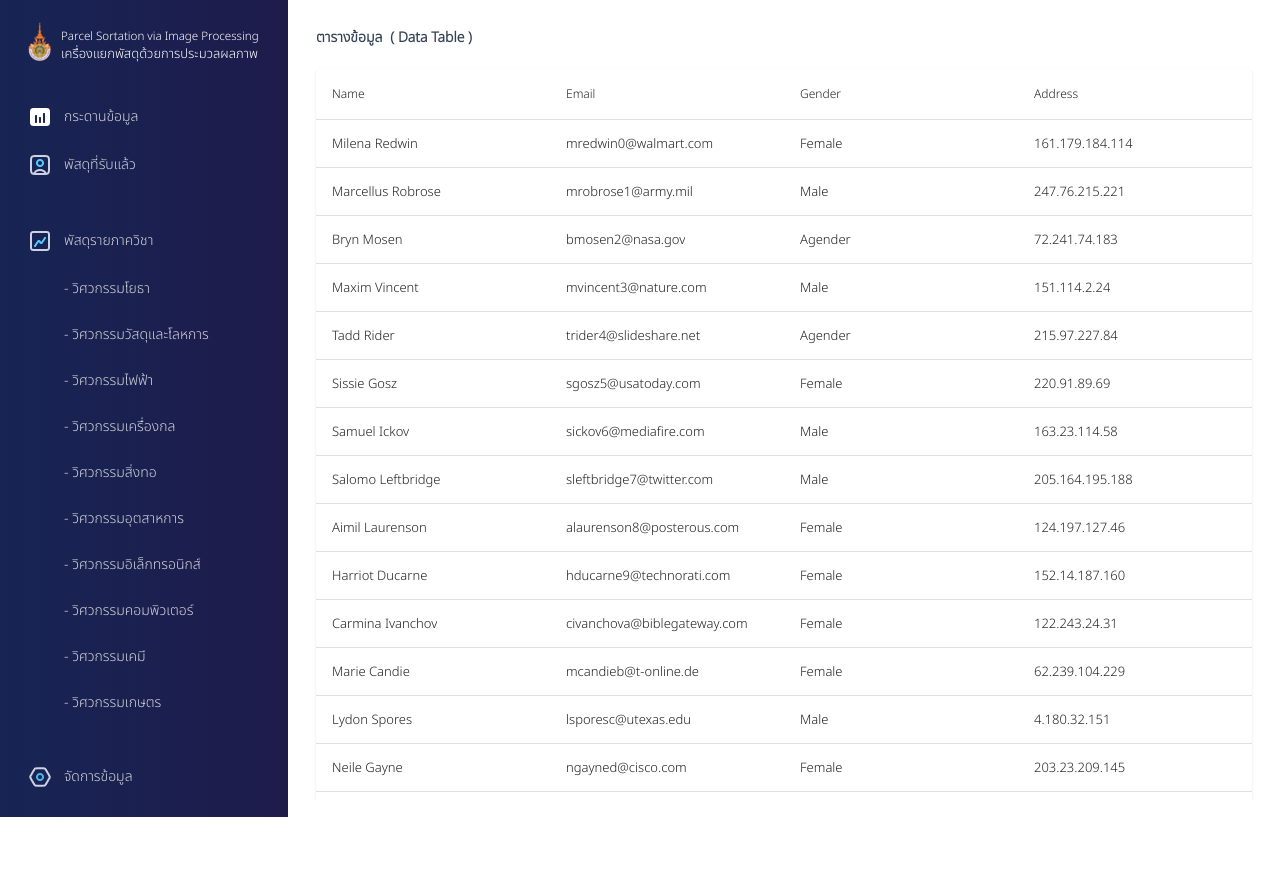
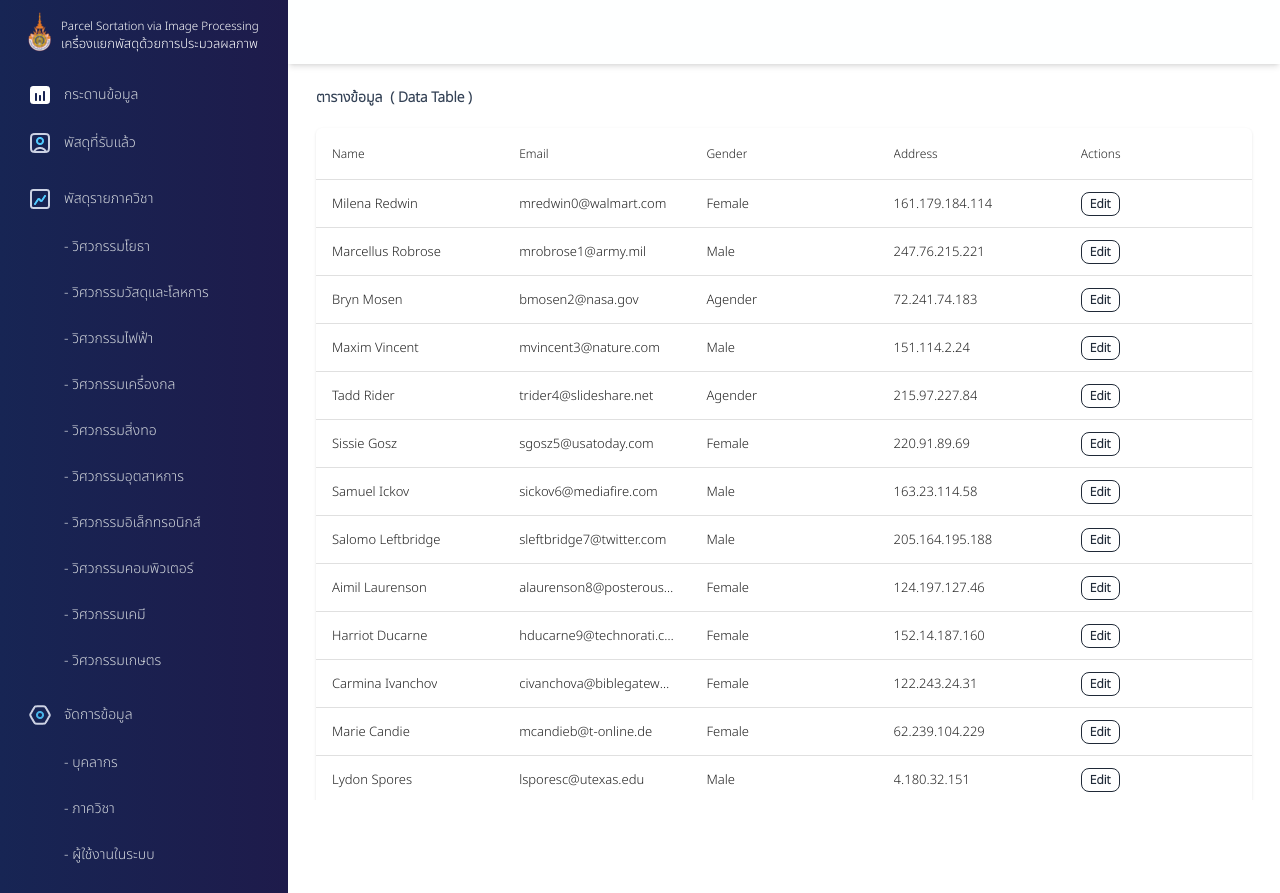
Before and after one commit to PCL-TUM/PSIP_WebApp, a React (Vite) app: page /datatable in a window 1280 px wide. Before the commit the page ends 817 px from the top, so only its background shows below. Built offline with nearby package versions, Linux system fonts and the light colour scheme.

Commit message:
Update: navber stick / Add: file jsx for Meangement Components

```diff
--- a/src/App.jsx
+++ b/src/App.jsx
@@ -39,11 +39,17 @@ function App() {
     {id:10 , link:"/", name: "วิศวกรรมเกษตร"},
   ];
 
+  const Meangement = [
+    {id:1 , link:"/", name: "บุคลากร"},
+    {id:2 , link:"/", name: "ภาควิชา"},
+    {id:3 , link:"/", name: "ผู้ใช้งานในระบบ"},
+  ];
+
   const Menus = [
     { title: "กระดานข้อมูล", link:"/", src: imgChart_fill },
     { title: "พัสดุที่รับแล้ว", link:"/datatable", src: imgChart },
-    { title: "พัสดุรายภาควิชา", src: imgUser, gap: true },
-    { title: "จัดการข้อมูล ", src: imgSetting, gap: true },
+    { title: "พัสดุรายภาควิชา", src: imgUser,  },
+    { title: "จัดการข้อมูล ", src: imgSetting,  },
     // { title: "Search", src: imgSearch },
     // { title: "Analytics", src: imgChart },
     // { title: "Files ", src: imgFolder, gap: true },
@@ -54,10 +60,10 @@ function App() {
     <>
       <BrowserRouter>
         <div className="flex">
-          <div className={`${ open ? "w-72" : "w-20"} bg-gradient-to-r from-blue-950 to-indigo-950 h-auto p-5 relative duration-300`}>
+          <div className={`${ open ? "w-72" : "w-20"} bg-gradient-to-r from-blue-950 to-indigo-950 h-auto p-5 pt-2.5 relative duration-300`}>
             {/* <img
               src={imgControl}
-              className={`${ !open && "rotate-180" } absolute cursor-pointer duration-500 -right-3 top-[30px] w-7 border-dark-purple border-1 rounded-full`}
+              className={`${ !open && "rotate-180" } absolute cursor-pointer duration-500 -right-3 top-[20px] w-7 border-dark-purple border-1 rounded-full shadow-lg`}
               onClick={() => setOpen(!open)}
             /> */}
             <NavLink to="/">
@@ -81,20 +87,20 @@ function App() {
                 </h1>
               </div>
             </NavLink>
-            <ul className="pt-6">
-              <li className="flex rounded-md cursor-pointer hover:bg-light-white text-gray-300 text-sm text-nowrap items-center gap-x-4 mt-2 bg-light-white ">
+            <ul className="pt-3">
+              <li className="flex rounded-md cursor-pointer hover:bg-light-white text-gray-300 text-sm text-nowrap items-center gap-x-4 mt-2 ">
                 <NavLink to="/" className="flex hover:bg-neutral-900/40 w-full rounded-md p-2 active">
                   <img src={imgChart_fill} />
                     <span className={`${ !open && "hidden" } origin-left duration-200 ps-3 pt-0.5`}>กระดานข้อมูล</span>
                 </NavLink>
               </li>
-              <li className="flex rounded-md cursor-pointer hover:bg-light-white text-gray-300 text-sm text-nowrap items-center gap-x-4 mt-2 false ">
+              <li className="flex rounded-md cursor-pointer hover:bg-light-white text-gray-300 text-sm text-nowrap items-center gap-x-4 mt-2 ">
                 <NavLink to="/datatable" className="flex hover:bg-neutral-900/40 w-full rounded-md p-2">
                   <img src={imgUser} />
                     <span className={`${ !open && "hidden" } origin-left duration-200 ps-3 pt-0.5`}>พัสดุที่รับแล้ว</span>
                 </NavLink>
               </li>
-              <li className="flex rounded-md text-gray-300 text-sm text-nowrap items-center gap-x-4 mt-9 false ">
+              <li className="flex rounded-md text-gray-300 text-sm text-nowrap items-center gap-x-4 mt-4 ">
                 <div className="flex w-full rounded-md p-2 ">
                   <img src={imgChart} />
                     <span className={`${ !open && "hidden" } origin-left duration-200 ps-3 pt-0.5`}>พัสดุรายภาควิชา</span>
@@ -105,7 +111,7 @@ function App() {
                 <li
                   key={index}
                   className={`flex rounded-md cursor-pointer hover:bg-light-white text-gray-300 text-sm text-nowrap items-center gap-x-4
-                  ${Departments.gap ? "mt-9" : "mt-2"} ${ index === 0 && "bg-light-white" } `}
+                  ${Departments.gap ? "mt-4" : "mt-2"} ${ index === 0 && "bg-light-white" } `}
                 >
                   <NavLink
                     to={Departments.link}
@@ -119,12 +125,31 @@ function App() {
                 </li>
               ))}
 
-              <li className="flex rounded-md cursor-pointer hover:bg-light-white text-gray-300 text-sm text-nowrap items-center gap-x-4 mt-9 false ">
-                <a aria-current="page" className="flex hover:bg-neutral-900/40 w-full rounded-md p-2 active" href="/">
+              <li className="flex rounded-md cursor-pointer hover:bg-light-white text-gray-300 text-sm text-nowrap items-center gap-x-4 mt-4 ">
+                <a aria-current="page" className="flex w-full rounded-md p-2" href="/">
                   <img src={imgSetting} />
                     <span className={`${ !open && "hidden" } origin-left duration-200 ps-3 pt-0.5`}>จัดการข้อมูล </span>
                 </a>
               </li>
+
+              {Meangement.map((Meangement, index) => (
+                <li
+                  key={index}
+                  className={`flex rounded-md cursor-pointer hover:bg-light-white text-gray-300 text-sm text-nowrap items-center gap-x-4
+                  ${Meangement.gap ? "mt-4" : "mt-2"} ${ index === 0 && "bg-light-white" } `}
+                >
+                  <NavLink
+                    to={Meangement.link}
+                    className="flex hover:bg-neutral-900/40 w-full rounded-md p-2"
+                  >
+                    {/* <img src={Meangement.src} /> */}
+                    <span className={`${ !open && "hidden" } origin-left duration-200 ps-9 pt-0.5`}>
+                      - {Meangement.name}
+                    </span>
+                  </NavLink>
+                </li>
+              ))}
+
             </ul>
             {/* <ul className="pt-6">
 
@@ -132,7 +157,7 @@ function App() {
                 <li
                   key={index}
                   className={`flex rounded-md cursor-pointer hover:bg-light-white text-gray-300 text-sm text-nowrap items-center gap-x-4
-                  ${Menu.gap ? "mt-9" : "mt-2"} ${ index === 0 && "bg-light-white" } `}
+                  ${Menu.gap ? "mt-4" : "mt-2"} ${ index === 0 && "bg-light-white" } `}
                 >
                   <NavLink
                     to={Menu.link}
@@ -147,11 +172,17 @@ function App() {
               ))}
             </ul> */}
           </div>
-          <div className="h-screen flex-1 p-7 overflow-y-scroll">
-            <Routes>
-              <Route path="/" element={<Dashboard />} />
-              <Route path="/datatable" element={<Datatable />} />
-            </Routes>
+          <div className="h-screen flex-1 overflow-y-scroll">
+            <div className="bg-base-100 text-base-content sticky top-0 z-30 flex h-16 w-full justify-center bg-opacity-90 backdrop-blur transition-shadow duration-100 [transform:translate3d(0,0,0)] shadow-md">
+
+            </div>
+            <div className="p-7 pt-6">
+              <Routes>
+                <Route path="/" element={<Dashboard />} />
+                <Route path="/datatable" element={<Datatable />} />
+              </Routes>
+            </div>
+
           </div>
         </div>
       </BrowserRouter>
--- a/src/components/Datatable.jsx
+++ b/src/components/Datatable.jsx
@@ -22,8 +22,25 @@ const columns = [
 		selector: row => row.ip_address,
 		sortable: true,
 	},
+	{
+		name: "Actions",
+		// button: true,
+		cell: (row) => (
+			<button
+				className="btn btn-outline btn-xs"
+				onClick={(e) => handleButtonClick(e, row.email)}
+			>
+				Edit
+			</button>
+		),
+	}
 
 ];
+
+const handleButtonClick = (e, email) => {
+    e.preventDefault();
+    console.log("Row Email", email);
+};
 
 const data = [
 	{"id":1,"first_name":"Milena","last_name":"Redwin","email":"mredwin0@walmart.com","gender":"Female","ip_address":"161.179.184.114"},
--- /dev/null
+++ b/src/components/MeangeDepartment.jsx
@@ -0,0 +1,11 @@
+import React from 'react'
+import DataTable from 'react-data-table-component';
+
+
+function MeangeDepartment() {
+  return (
+    <div>MeangeDepartment</div>
+  )
+}
+
+export default MeangeDepartment
--- /dev/null
+++ b/src/components/MeangePersonnel.jsx
@@ -0,0 +1,11 @@
+import React from 'react'
+import DataTable from 'react-data-table-component';
+
+
+function MeangePersonnel() {
+  return (
+    <div>MeangePersonnel</div>
+  )
+}
+
+export default MeangePersonnel
--- /dev/null
+++ b/src/components/MeangeUserSystem.jsx
@@ -0,0 +1,11 @@
+import React from 'react'
+import DataTable from 'react-data-table-component';
+
+
+function MeangeUserSystem() {
+  return (
+    <div>MeangeUserSystem</div>
+  )
+}
+
+export default MeangeUserSystem
```
